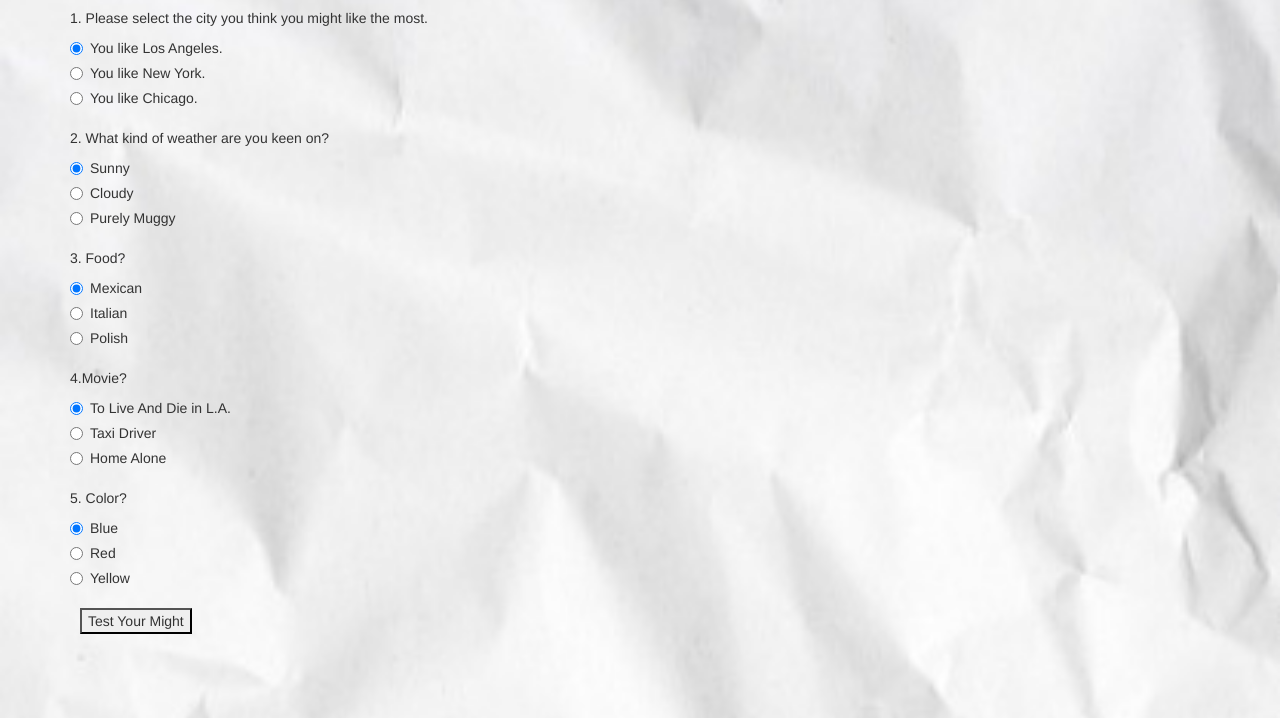
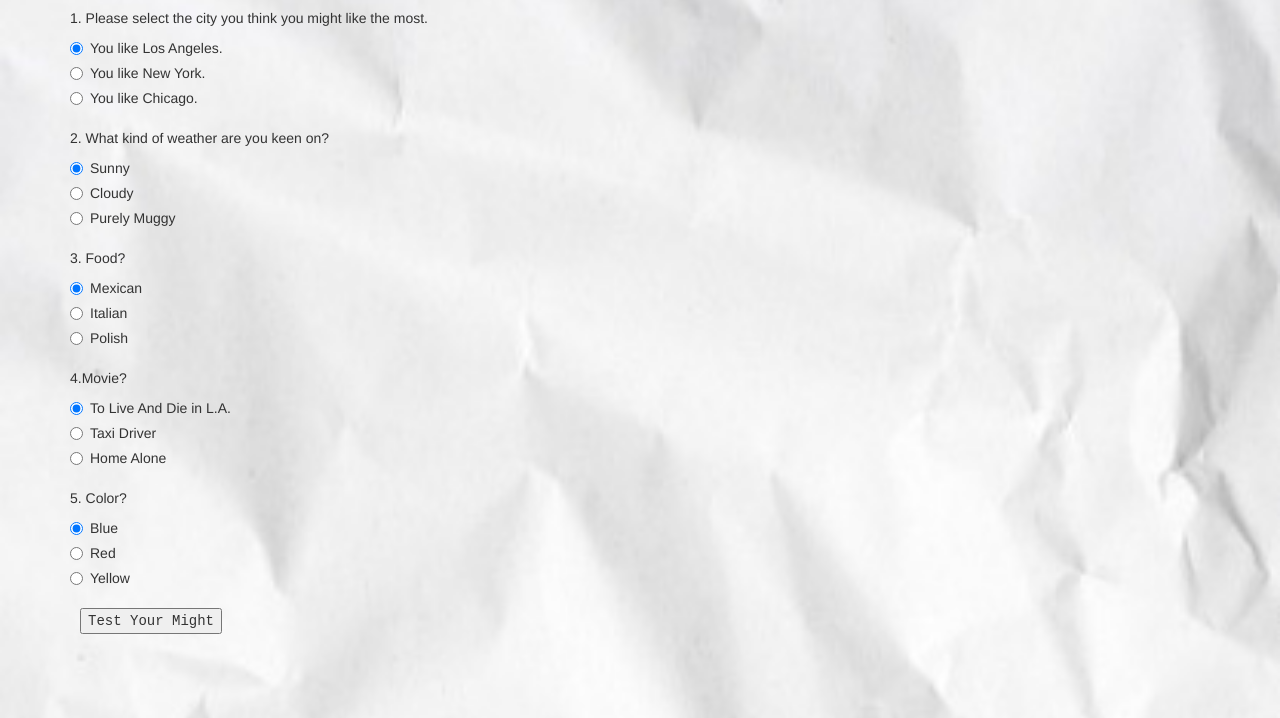
Before and after one commit to jdnagel1/livingselector, a plain HTML site: page index.html in a window 1280 px wide. Shown: the part 82-800 px from the top of the page. Drawn offline with Linux system fonts and the light colour scheme.

Commit message:
add more css to gh page

```diff
--- a/css/styles.css
+++ b/css/styles.css
@@ -22,10 +22,11 @@ body {
 }
 
 button {
-    background-image: url("../img/button.png");
+    background-image: url("https://i.etsystatic.com/11905144/r/il/90bd89/1231386919/il_570xN.1231386919_6vt9.jpg")
     background-repeat: no-repeat;
     margin: 10px;
     margin-bottom: 30px;
+    font-family: 'Cousine', monospace;
 }
 
 img {
```
